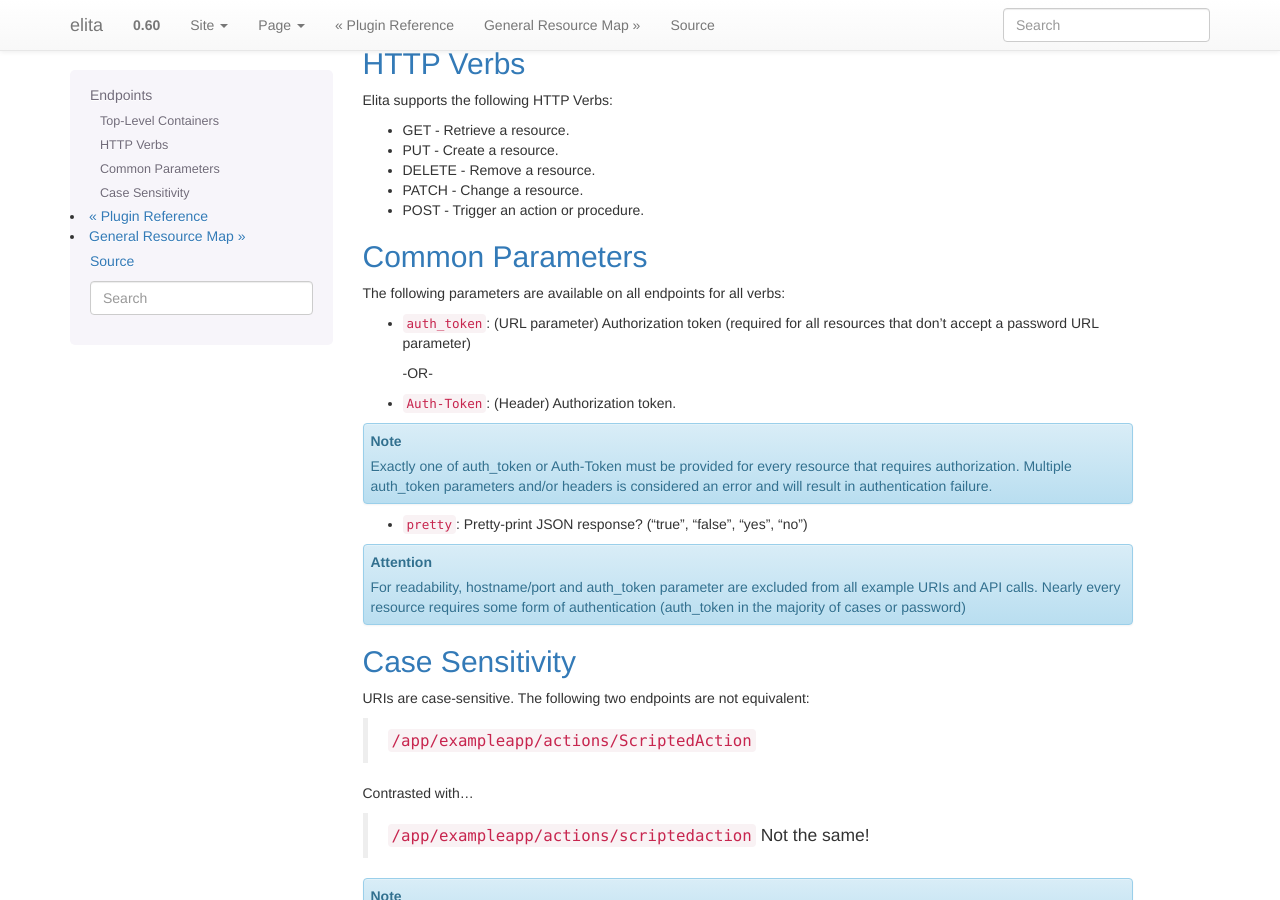
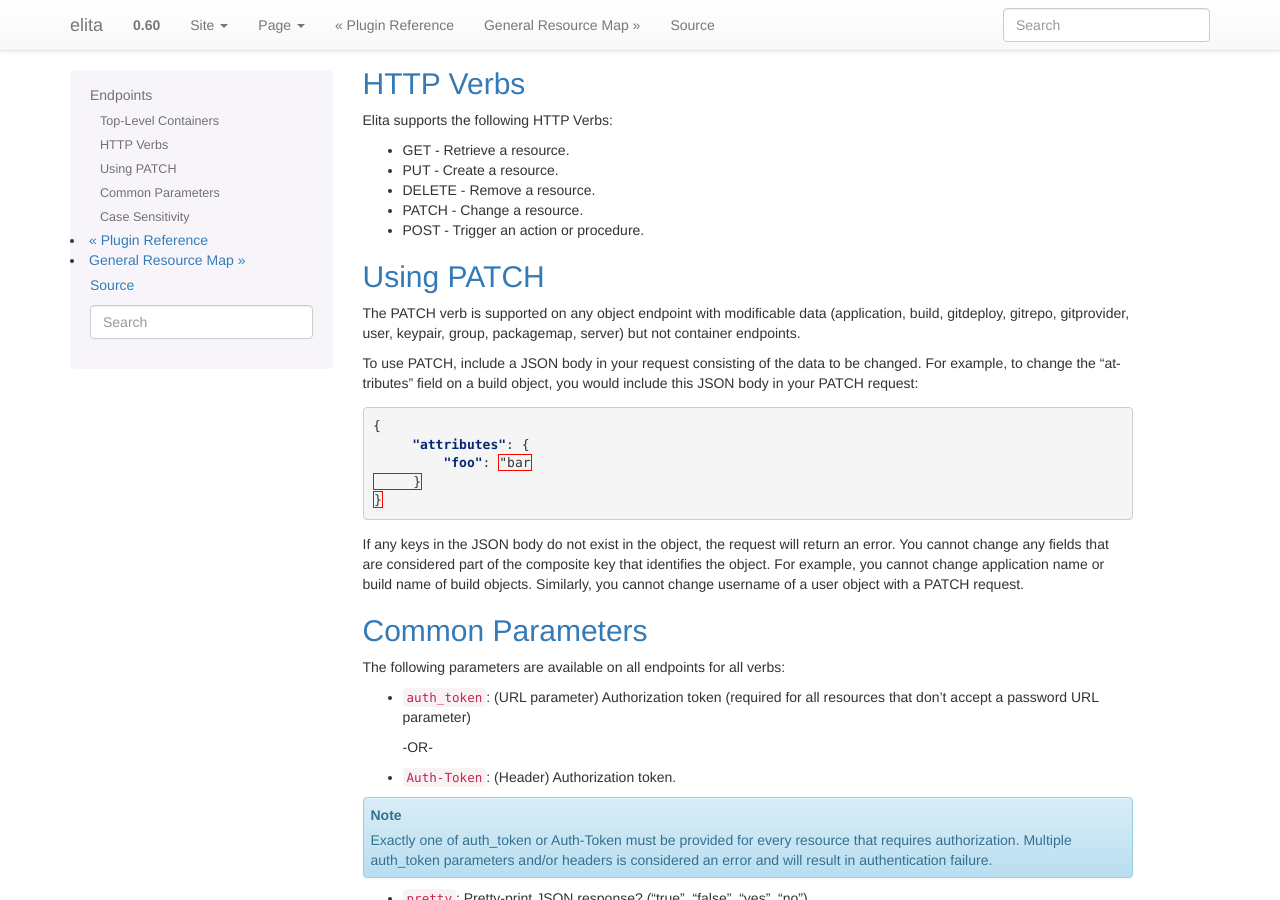
Before and after one commit to bkeroack/elita, a Sphinx documentation site: the page built from doc/endpoints.rst, in a window 1280 px wide and 900 px high, scrolled down 2134 px. Built offline with Sphinx 7.4.7, drawn with Linux system fonts in a browser that asks for light colours.

Commit message:
patch docs, refactor some old data methods for consistency

```diff
--- a/doc/endpoints.rst
+++ b/doc/endpoints.rst
@@ -49,6 +49,28 @@ Elita supports the following HTTP Verbs:
 * POST      -   Trigger an action or procedure.
 
 
+Using PATCH
+-----------
+
+The PATCH verb is supported on any object endpoint with modificable data (application, build, gitdeploy, gitrepo,
+gitprovider, user, keypair, group, packagemap, server) but not container endpoints.
+
+To use PATCH, include a JSON body in your request consisting of the data to be changed. For example, to change the
+"attributes" field on a build object, you would include this JSON body in your PATCH request:
+
+.. sourcecode:: json
+
+   {
+        "attributes": {
+            "foo": "bar
+        }
+   }
+
+If any keys in the JSON body do not exist in the object, the request will return an error. You cannot change any fields
+that are considered part of the composite key that identifies the object. For example, you cannot change application name
+or build name of build objects. Similarly, you cannot change username of a user object with a PATCH request.
+
+
 Common Parameters
 -----------------
 
--- a/doc/plugin.rst
+++ b/doc/plugin.rst
@@ -229,14 +229,14 @@ Some examples:
    # build_doc is a dictionary like: { "app_name": "my_application", "build_name": "123-master" }
 
    builds = datasvc.buildsvc.GetBuilds('my_application')
-   # builds is a list of build documents associated with my_application
+   # builds is a list of build names associated with my_application
 
    datasvc.buildsvc.DeleteBuild('my_application', '123-master')
    datasvc.buildsvc.NewBuild('my_application', '124-master', {})    # empty attributes field
    datasvc.buildsvc.UpdateBuild('my_application', '124-master', {'attributes': { 'foo': 'bar'}})  #change attributes field
 
-All data layer objects share a naming convention for methods. "Get{Object}" gets one specific instance of the object,
-"Get{Object}s" gets a collection of all objects of that type, "New{Object}" creates a new object, "Delete{Object}" deletes
+All data layer objects share a naming convention for methods. "Get{Object}" gets one specific instance (document) of the object,
+"Get{Object}s" gets a list of all object names of that type, "New{Object}" creates a new object, "Delete{Object}" deletes
 an object and "Update{Object}" will modify an existing object.
 
 ``datasvc`` also contains objects for interacting with salt and doing remote commands on servers.
--- a/setup.py
+++ b/setup.py
@@ -43,7 +43,7 @@ requires = [
 ]
 
 setup(name='elita',
-      version="0.60.2",
+      version="0.61.0",
       description='Continuous deployment (continuous delivery) and infrastructure management REST framework',
       long_description=README + '\n\n' + CHANGES,
       license='Apache',
```
Also changed, not shown: 5 other files.
